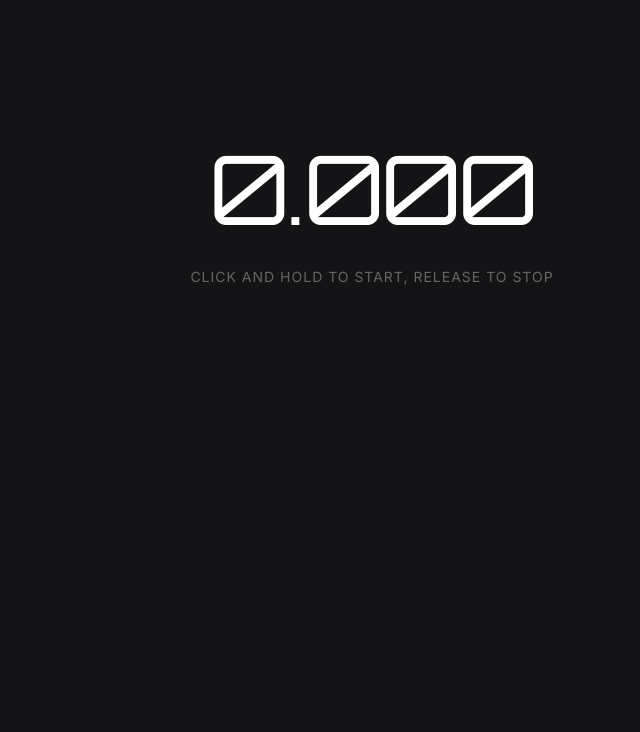
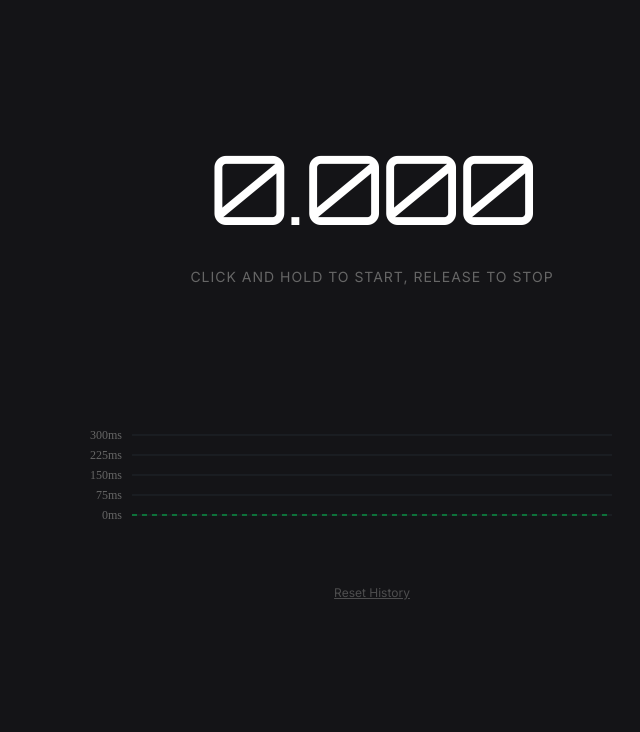
Before and after one commit to niwatoriiiiiiiii/Just_3_Seconds, a website built with webpack: page src/index.html in a window 1280 px wide. Shown: the part 427-1159 px from the top of the page, without its empty margins (268-908 px from the left). Built offline with nearby package versions, Linux system fonts and the light colour scheme.

Commit message:
Add reset history button to stopwatch app
Introduces a 'Reset History' button to the UI, allowing users to clear their stopwatch history with confirmation. Updates the chart rendering logic to handle empty history and styles the new button for consistency.

```diff
--- a/src/index.html
+++ b/src/index.html
@@ -27,6 +27,10 @@
 
         <div class="chart-container">
             <canvas id="historyChart" width="600" height="200"></canvas>
+        </div>
+
+        <div class="reset-history-container">
+            <button id="resetHistoryButton" class="text-button">Reset History</button>
         </div>
     </section>
 
--- a/src/index.ts
+++ b/src/index.ts
@@ -13,6 +13,7 @@ let history: number[] = loadHistory();
 // DOM elements
 const displayElement = document.getElementById('stopwatchDisplay') as HTMLDivElement;
 const chartCanvas = document.getElementById('historyChart') as HTMLCanvasElement;
+const resetHistoryButton = document.getElementById('resetHistoryButton') as HTMLButtonElement;
 
 // Load history from localStorage
 function loadHistory(): number[] {
@@ -23,6 +24,15 @@ function loadHistory(): number[] {
 // Save history to localStorage
 function saveHistory(): void {
     localStorage.setItem('stopwatchHistory', JSON.stringify(history));
+}
+
+// Clear history
+function clearHistory(): void {
+    if (confirm('Are you sure you want to clear your history?')) {
+        history = [];
+        localStorage.removeItem('stopwatchHistory');
+        drawChart();
+    }
 }
 
 // Format time to 3 decimal places
@@ -172,8 +182,6 @@ function drawChart(): void {
     ctx.fillStyle = '#141417';
     ctx.fillRect(0, 0, width, height);
 
-    if (history.length === 0) return;
-
     // Fixed max value at 300ms
     const maxValue = 300;
 
@@ -199,6 +207,7 @@ function drawChart(): void {
     }
 
     // Draw line (connect all points, clamping values over 300ms to top)
+    if (history.length > 0) {
         ctx.strokeStyle = '#0066FF';
         ctx.lineWidth = 2;
         ctx.beginPath();
@@ -248,6 +257,7 @@ function drawChart(): void {
                 ctx.setLineDash([]);
             }
         });
+    }
 
     // Draw target line (0ms)
     ctx.strokeStyle = '#00C853';
@@ -288,4 +298,8 @@ document.addEventListener('DOMContentLoaded', () => {
 
     updateDisplay(0);
     drawChart(); // Draw initial chart
+
+    if (resetHistoryButton) {
+        resetHistoryButton.addEventListener('click', clearHistory);
+    }
 });
--- a/src/styles/main.css
+++ b/src/styles/main.css
@@ -115,6 +115,29 @@ body {
 #historyChart {
     border-radius: 8px;
     max-width: 100%;
+}
+
+.reset-history-container {
+    margin-top: 10px;
+    display: flex;
+    justify-content: center;
+}
+
+.text-button {
+    background: none;
+    border: none;
+    color: var(--gray);
+    font-family: 'Inter', sans-serif;
+    font-size: 12px;
+    cursor: pointer;
+    text-decoration: underline;
+    opacity: 0.7;
+    transition: opacity 0.2s;
+}
+
+.text-button:hover {
+    opacity: 1;
+    color: white;
 }
 
 .button {
```
Lines whose indentation alone changed are shown as unchanged.
